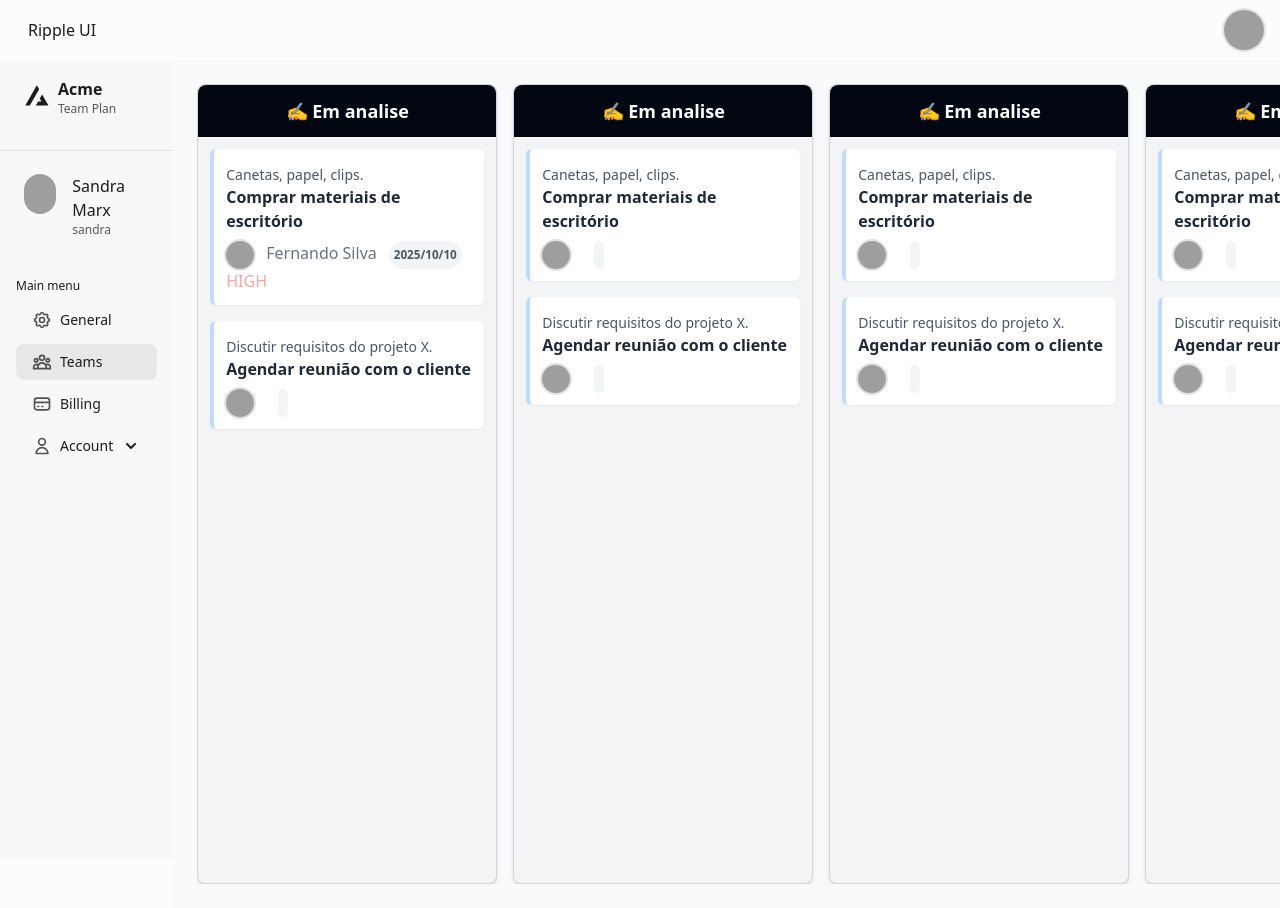
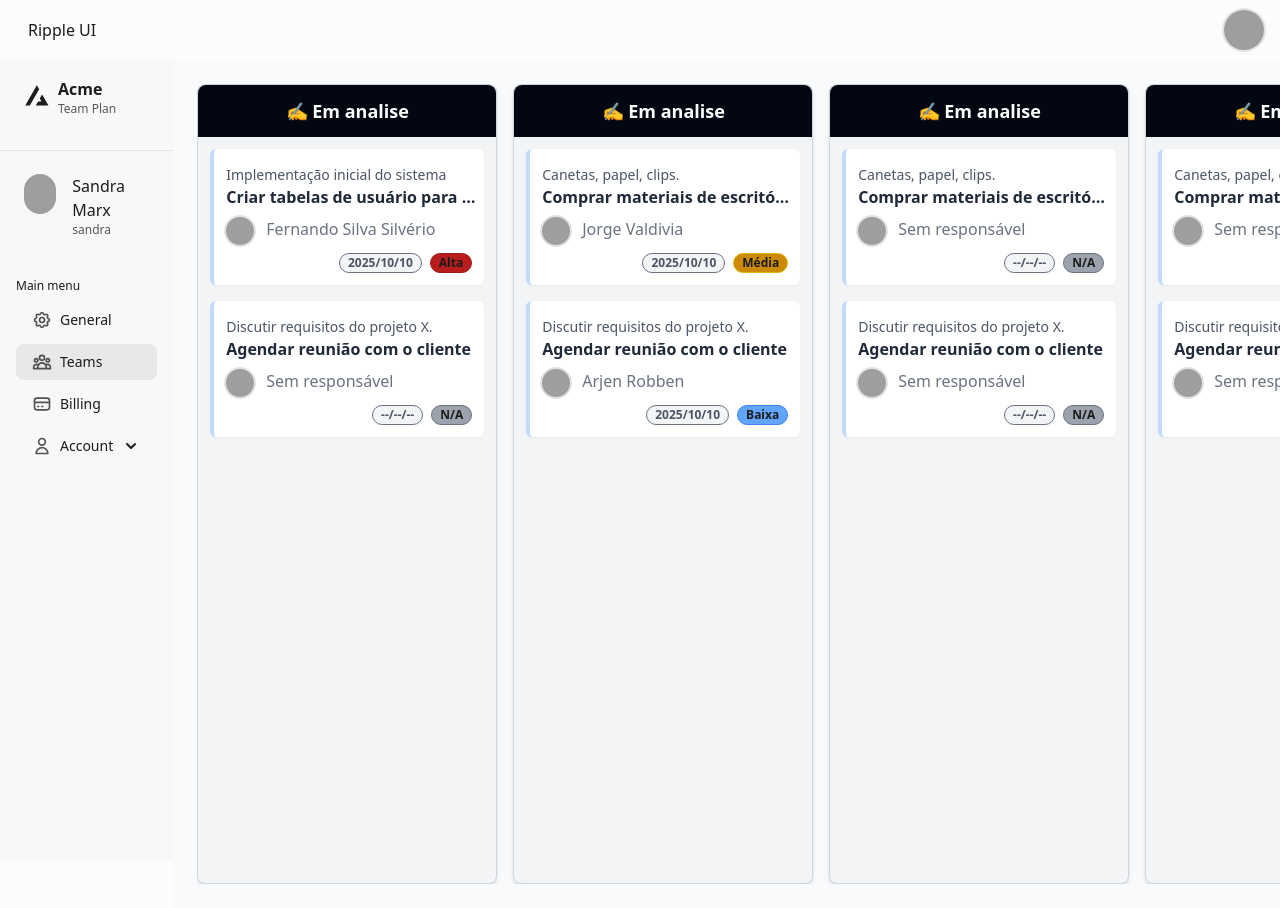
Before and after one commit to fersilverio/dev-trainer-platform, a Vue app: page /kanban in a window 1280 px wide. Built offline with nearby package versions, Linux system fonts and the light colour scheme; grey boxes are pictures that could not be loaded.

Commit message:
Componentização de badges Outros ajustes de layout de cards

```diff
--- a/src/components/KanbanCard.vue
+++ b/src/components/KanbanCard.vue
@@ -1,27 +1,35 @@
 <template>
     <div class="kanban-card bg-white border-l-4 border-l-blue-200 rounded-md p-3 mb-2 shadow-sm cursor-grab">
-        <p v-if="card.description" class="text-sm text-gray-600 mt-1">{{ card.description }}</p>
-        <h4 class="font-semibold text-gray-800">{{ card.title }}</h4>
+        <div v-if="card.description" class="text-sm text-gray-600 mt-1">{{
+            card.description }}
+        </div>
+        <span class="tooltip tooltip-right" :data-tooltip="card.title">
+            <div class="font-semibold text-gray-800 truncate w-[250px]">
+                {{ card.title }}
+            </div>
+        </span>
 
         <div class="flex justify-start gap-3 mt-2">
+
             <label class="btn btn-ghost flex cursor-pointer px-0 avatar avatar-ring avatar-sm" tabindex="0">
                 <img src="https://i.pravatar.cc/150?u=a042581f4e29026024d" alt="avatar" />
             </label>
-            <p class="text-gray-500">{{ card.userResponsible }}</p>
-            <span class="badge badge-sm border-gray-100 bg-gray-100 text-gray-600 p-1">{{ card.deadline }}</span>
+            <p class="text-gray-500">{{ card.userResponsible ?? "Sem responsável" }}</p>
+
         </div>
-        <span class="text-red-300 mt-2">{{ card.priority }}</span>
+        <div class="flex justify-end align-middle gap-2">
+            <span class="badge border-gray-500 bg-gray-100 text-gray-600 h-5 mt-2">
+                {{ card.deadline ?? "--/--/--" }}
+            </span>
+            <PriorityBadge :priority="card.priority" />
+        </div>
 
     </div>
 </template>
 
 <script setup>
 import { defineProps, onMounted } from 'vue';
-
-// onMounted(() => {
-//     console.log("Chegaram os dados")
-//     console.log(props.card[0])
-// });
+import PriorityBadge from './PriorityBadge.vue';
 
 const props = defineProps({
     card: {
@@ -33,6 +41,8 @@ const props = defineProps({
         }
     }
 });
+
+
 </script>
 
 <style scoped>
--- /dev/null
+++ b/src/components/PriorityBadge.vue
@@ -0,0 +1,43 @@
+<template>
+    <span :class="['badge', 'text-center h-5 align-middle mt-2', badgeColor]">
+        {{ badgeText }}
+    </span>
+</template>
+
+<script setup>
+import { computed } from 'vue';
+
+const props = defineProps({
+    priority: {
+        type: Number,
+        required: true
+    }
+});
+
+const badgeText = computed(() => {
+    switch (props.priority) {
+        case 1:
+            return "Alta";
+        case 2:
+            return "Média";
+        case 3:
+            return "Baixa";
+        default:
+            return "N/A";
+    }
+});
+
+const badgeColor = computed(() => {
+    switch (props.priority) {
+        case 1:
+            return "bg-red-700 border-red-800";
+        case 2:
+            return "bg-yellow-600 border-yellow-500";
+        case 3:
+            return "bg-blue-400 border-blue-500";
+        default:
+            return "bg-gray-400 border-gray-500";
+    }
+});
+
+</script>
--- a/src/output.css
+++ b/src/output.css
@@ -1393,6 +1393,145 @@ html {
   width: 6px;
 }
 
+.switch {
+  --switch-bg: rgb(var(--gray-6));
+  --switch-border: rgb(var(--gray-6));
+  --switch-bg-checked: rgb(var(--primary));
+  --switch-border-checked: rgb(var(--primary));
+  --switch-border-hover: rgb(var(--gray-6));
+  --switch-bg-hover: rgb(var(--gray-6));
+  --checkline-color: #fff;
+  --circle-color: rgb(var(--gray-1));
+  -webkit-appearance: none;
+  -moz-appearance: none;
+  appearance: none;
+  background-color: var(--switch-bg);
+  border-color: var(--switch-border);
+  border-radius: .75rem;
+  border-width: 1px;
+  cursor: pointer;
+  display: inline-block;
+  height: 21px;
+  margin: 0;
+  outline: 2px solid transparent;
+  outline-offset: 2px;
+  position: relative;
+  transition: background .15s,border-color .15s,box-shadow .15s;
+  vertical-align: top;
+  width: 38px;
+}
+
+.switch:focus {
+  outline-width: 2px;
+}
+
+.switch:focus-visible {
+  outline-color: rgb(var(--primary));
+  outline-offset: 2px;
+  outline-style: solid;
+}
+
+.switch:after {
+  --tw-content: "";
+  content: var(--tw-content);
+  display: block;
+  left: 2px;
+  position: absolute;
+  top: 2px;
+  transition: transform var(--d-t,.15s) var(--d-t-e,ease),opacity var(--d-o,.15s);
+  background-color: var(--circle-color);
+  border-radius: 9999px;
+  height: 15px;
+  transform: translateX(var(--x,0));
+  width: 15px;
+}
+
+.switch:checked {
+  --circle-color: #fff;
+  --o: 1;
+  --r: 43deg;
+  background-color: var(--switch-bg-checked);
+  border-color: var(--switch-border-checked);
+  --x: 17px;
+}
+
+.switch:disabled {
+  --tw-border-opacity: 1;
+  --tw-bg-opacity: 1;
+  background-color: rgb(var(--gray-7)/var(--tw-bg-opacity));
+  border-color: rgb(var(--gray-7)/var(--tw-border-opacity));
+  cursor: not-allowed;
+  opacity: 0.5;
+}
+
+.switch:disabled:checked {
+  --circle-color: #fff;
+}
+
+.switch:disabled+label {
+  cursor: not-allowed;
+}
+
+.switch:hover:not(:checked):not(:disabled) {
+  background-color: var(--switch-bg-hover);
+  border-color: var(--switch-border-hover);
+}
+
+.switch:disabled:not(:checked):after {
+  opacity: 0.6;
+}
+
+.switch.switch-xs:checked {
+  --x: 8px;
+}
+
+.switch.switch-xs:after {
+  height: 12px;
+  left: 1.4px;
+  top: 1px;
+  width: 12px;
+}
+
+.switch.switch-sm:checked {
+  --x: 14px;
+}
+
+.switch.switch-sm:after {
+  height: 13px;
+  left: 1.7px;
+  top: 2px;
+  width: 13px;
+}
+
+.switch.switch-md:after {
+  height: 15px;
+  left: 2px;
+  top: 2px;
+  width: 15px;
+}
+
+.switch.switch-lg:checked {
+  --x: 22px;
+}
+
+.switch.switch-lg:after {
+  height: 20px;
+  left: 2.5px;
+  top: 2.5px;
+  width: 20px;
+}
+
+.switch.switch-xl:checked {
+  --x: 26px;
+}
+
+.switch.switch-xl:after {
+  height: 23px;
+  left: 2.5px;
+  top: 3px;
+  width: 23px;
+}
+
 .btn-group>.btn:not(.btn-active):hover {
   --tw-bg-opacity: 1;
   background-color: rgb(var(--gray-4)/var(--tw-bg-opacity));
@@ -1641,42 +1780,100 @@ html {
   --tw-text-opacity: 1;
 }
 
-.badge-outline,.badge-outline-primary {
-  --tw-border-opacity: 1;
+.tooltip,.tooltip-click,.tooltip-hover {
+  --tooltip-bg: #000;
+  --tooltip-border: #000;
+  position: relative;
+}
+
+.tooltip-click:after,.tooltip-click:before,.tooltip-hover:after,.tooltip-hover:before,.tooltip:after,.tooltip:before {
+  opacity: 0;
+  position: absolute;
+  transition: opacity .3s ease-in-out;
+  visibility: hidden;
+}
+
+.tooltip-click:focus-within:after,.tooltip-click:focus-within:before,.tooltip-hover:hover:after,.tooltip-hover:hover:before,.tooltip:hover:after,.tooltip:hover:before {
+  opacity: 1;
+  visibility: visible;
+}
+
+.tooltip-click:before,.tooltip-hover:before,.tooltip:before {
   --tw-text-opacity: 1;
-  background-color: transparent;
-}
-
-.badge-outline-primary {
-  border-color: rgb(var(--primary)/var(--tw-border-opacity));
-  color: rgb(var(--primary)/var(--tw-text-opacity));
-}
-
-.badge-outline-secondary,.badge-outline-success {
-  --tw-border-opacity: 1;
-  --tw-text-opacity: 1;
-  background-color: transparent;
-}
-
-.badge-outline-success {
-  border-color: rgb(var(--success)/var(--tw-border-opacity));
-  color: rgb(var(--success)/var(--tw-text-opacity));
-}
-
-.badge-flat,.badge-flat-primary {
-  --tw-bg-opacity: 1;
-  --tw-text-opacity: 1;
-  border-style: none;
-}
-
-.badge-flat-primary {
-  background-color: rgb(var(--blue-4)/var(--tw-bg-opacity));
-  color: rgb(var(--blue-11)/var(--tw-text-opacity));
-}
-
-.badge-sm {
-  font-size: .73rem;
-  padding: .25rem .375rem;
+  --tw-content: attr(data-tooltip);
+  background-color: var(--tooltip-bg);
+  border-radius: .375rem;
+  color: rgb(255 255 255/var(--tw-text-opacity));
+  content: var(--tw-content);
+  font-size: .75rem;
+  line-height: 1rem;
+  padding: .375rem 1rem;
+  width: -moz-max-content;
+  width: max-content;
+  z-index: 2;
+}
+
+.tooltip-click:after,.tooltip-hover:after,.tooltip:after {
+  --tw-content: "";
+  content: var(--tw-content);
+  height: 0;
+  width: 0;
+}
+
+.tooltip:after,.tooltip:before {
+  bottom: 85%;
+  left: 50%;
+  margin: 0 0 .75rem;
+  right: auto;
+  top: auto;
+  transform: translate(-50%);
+}
+
+.tooltip:after {
+  border-left-color: transparent;
+  border-right-color: transparent;
+  border-top-color: var(--tooltip-border);
+  border-width: 5px 4px 0;
+  margin: 0 0 .5rem;
+}
+
+.tooltip-top:after,.tooltip-top:before {
+  bottom: 85%;
+  left: 50%;
+  margin: 0 0 .75rem;
+  right: auto;
+  top: auto;
+  transform: translate(-50%);
+}
+
+.tooltip-top:after {
+  border-left-color: transparent;
+  border-right-color: transparent;
+  border-top-color: var(--tooltip-border);
+  border-width: 5px 4px 0;
+  margin: 0 0 .5rem;
+}
+
+.tooltip-right:after,.tooltip-right:before {
+  bottom: auto;
+  left: 95%;
+  margin: 0 0 0 12px;
+  right: auto;
+  top: 50%;
+  transform: translateY(-50%);
+}
+
+.tooltip-right:after {
+  border-bottom-color: transparent;
+  border-right-color: var(--tooltip-border);
+  border-top-color: transparent;
+  border-width: 4px 5px 4px 0;
+  margin-left: .5rem;
+}
+
+.tooltip-click.tooltip-open:after,.tooltip-click.tooltip-open:before,.tooltip-hover.tooltip-open:after,.tooltip-hover.tooltip-open:before,.tooltip.tooltip-open:after,.tooltip.tooltip-open:before {
+  opacity: 1;
+  visibility: visible;
 }
 
 .avatar {
@@ -2278,12 +2475,12 @@ html {
   margin-top: 0.25rem;
 }
 
+.mt-2 {
+  margin-top: 0.5rem;
+}
+
 .mt-4 {
   margin-top: 1rem;
-}
-
-.mt-2 {
-  margin-top: 0.5rem;
 }
 
 .flex {
@@ -2299,14 +2496,6 @@ html {
   height: fit-content;
 }
 
-.h-1 {
-  height: 0.25rem;
-}
-
-.h-2 {
-  height: 0.5rem;
-}
-
 .min-h-0 {
   min-height: 0px;
 }
@@ -2323,6 +2512,10 @@ html {
   width: 1.25rem;
 }
 
+.w-\[200px\] {
+  width: 200px;
+}
+
 .w-\[300px\] {
   width: 300px;
 }
@@ -2331,8 +2524,16 @@ html {
   width: 100%;
 }
 
-.w-60 {
-  width: 15rem;
+.w-\[150px\] {
+  width: 150px;
+}
+
+.w-\[250px\] {
+  width: 250px;
+}
+
+.w-\[253px\] {
+  width: 253px;
 }
 
 .flex-1 {
@@ -2371,26 +2572,26 @@ html {
   justify-content: flex-start;
 }
 
+.justify-end {
+  justify-content: flex-end;
+}
+
 .justify-between {
   justify-content: space-between;
 }
 
-.justify-around {
-  justify-content: space-around;
-}
-
 .gap-2 {
   gap: 0.5rem;
 }
 
+.gap-3 {
+  gap: 0.75rem;
+}
+
 .gap-4 {
   gap: 1rem;
 }
 
-.gap-3 {
-  gap: 0.75rem;
-}
-
 .overflow-hidden {
   overflow: hidden;
 }
@@ -2409,6 +2610,16 @@ html {
 
 .overflow-x-hidden {
   overflow-x: hidden;
+}
+
+.truncate {
+  overflow: hidden;
+  text-overflow: ellipsis;
+  white-space: nowrap;
+}
+
+.text-ellipsis {
+  text-overflow: ellipsis;
 }
 
 .rounded {
@@ -2440,19 +2651,29 @@ html {
   border-top-width: 1px;
 }
 
+.border-blue-500 {
+  --tw-border-opacity: 1;
+  border-color: rgb(59 130 246 / var(--tw-border-opacity, 1));
+}
+
 .border-gray-300 {
   --tw-border-opacity: 1;
   border-color: rgb(209 213 219 / var(--tw-border-opacity, 1));
 }
 
-.border-black {
+.border-gray-500 {
   --tw-border-opacity: 1;
-  border-color: rgb(0 0 0 / var(--tw-border-opacity, 1));
-}
-
-.border-gray-100 {
+  border-color: rgb(107 114 128 / var(--tw-border-opacity, 1));
+}
+
+.border-red-800 {
   --tw-border-opacity: 1;
-  border-color: rgb(243 244 246 / var(--tw-border-opacity, 1));
+  border-color: rgb(153 27 27 / var(--tw-border-opacity, 1));
+}
+
+.border-yellow-500 {
+  --tw-border-opacity: 1;
+  border-color: rgb(234 179 8 / var(--tw-border-opacity, 1));
 }
 
 .border-l-blue-200 {
@@ -2460,6 +2681,11 @@ html {
   border-left-color: rgb(191 219 254 / var(--tw-border-opacity, 1));
 }
 
+.bg-blue-400 {
+  --tw-bg-opacity: 1;
+  background-color: rgb(96 165 250 / var(--tw-bg-opacity, 1));
+}
+
 .bg-blue-500 {
   --tw-bg-opacity: 1;
   background-color: rgb(59 130 246 / var(--tw-bg-opacity, 1));
@@ -2475,6 +2701,11 @@ html {
   background-color: rgb(var(--gray-2) / var(--tw-bg-opacity, 1));
 }
 
+.bg-gray-400 {
+  --tw-bg-opacity: 1;
+  background-color: rgb(156 163 175 / var(--tw-bg-opacity, 1));
+}
+
 .bg-gray-50 {
   --tw-bg-opacity: 1;
   background-color: rgb(249 250 251 / var(--tw-bg-opacity, 1));
@@ -2485,19 +2716,24 @@ html {
   background-color: rgb(3 7 18 / var(--tw-bg-opacity, 1));
 }
 
+.bg-red-700 {
+  --tw-bg-opacity: 1;
+  background-color: rgb(185 28 28 / var(--tw-bg-opacity, 1));
+}
+
 .bg-white {
   --tw-bg-opacity: 1;
   background-color: rgb(255 255 255 / var(--tw-bg-opacity, 1));
 }
 
-.bg-gray-300 {
-  --tw-bg-opacity: 1;
-  background-color: rgb(209 213 219 / var(--tw-bg-opacity, 1));
-}
-
-.bg-gray-200 {
-  --tw-bg-opacity: 1;
-  background-color: rgb(229 231 235 / var(--tw-bg-opacity, 1));
+.bg-yellow-600 {
+  --tw-bg-opacity: 1;
+  background-color: rgb(202 138 4 / var(--tw-bg-opacity, 1));
+}
+
+.bg-red-200 {
+  --tw-bg-opacity: 1;
+  background-color: rgb(254 202 202 / var(--tw-bg-opacity, 1));
 }
 
 .p-0 {
@@ -2518,10 +2754,6 @@ html {
 
 .p-6 {
   padding: 1.5rem;
-}
-
-.p-1 {
-  padding: 0.25rem;
 }
 
 .px-0 {
@@ -2547,6 +2779,10 @@ html {
   text-align: center;
 }
 
+.align-middle {
+  vertical-align: middle;
+}
+
 .text-lg {
   font-size: 1.125rem;
   line-height: 1.75rem;
@@ -2601,16 +2837,6 @@ html {
 .text-white {
   --tw-text-opacity: 1;
   color: rgb(255 255 255 / var(--tw-text-opacity, 1));
-}
-
-.text-red-300 {
-  --tw-text-opacity: 1;
-  color: rgb(252 165 165 / var(--tw-text-opacity, 1));
-}
-
-.text-black {
-  --tw-text-opacity: 1;
-  color: rgb(0 0 0 / var(--tw-text-opacity, 1));
 }
 
 .opacity-75 {
--- a/src/views/KanbanView.vue
+++ b/src/views/KanbanView.vue
@@ -20,10 +20,10 @@ const columnDefinitions = ref([
         cards: ref([ // <<< MANTENHA O ref([]) AQUI
             {
                 id: '15',
-                title: 'Comprar materiais de escritório',
-                description: 'Canetas, papel, clips.',
-                userResponsible: "Fernando Silva",
-                priority: "HIGH",
+                title: 'Criar tabelas de usuário para autenticação',
+                description: 'Implementação inicial do sistema',
+                userResponsible: "Fernando Silva Silvério",
+                priority: 1,
                 deadline: "2025/10/10"
             },
             { id: '16', title: 'Agendar reunião com o cliente', description: 'Discutir requisitos do projeto X.' },
@@ -33,8 +33,15 @@ const columnDefinitions = ref([
         id: 'in-analysis',
         title: '✍️ Em analise',
         cards: ref([ // <<< MANTENHA O ref([]) AQUI
-            { id: '13', title: 'Comprar materiais de escritório', description: 'Canetas, papel, clips.' },
-            { id: '14', title: 'Agendar reunião com o cliente', description: 'Discutir requisitos do projeto X.' },
+            {
+                id: '13', title: 'Comprar materiais de escritório', description: 'Canetas, papel, clips.', userResponsible: "Jorge Valdivia",
+                priority: 2,
+                deadline: "2025/10/10"
+            },
+            {
+                id: '14', title: 'Agendar reunião com o cliente', description: 'Discutir requisitos do projeto X.', userResponsible: "Arjen Robben", priority: 3,
+                deadline: "2025/10/10"
+            },
         ])
     },
     {
```
